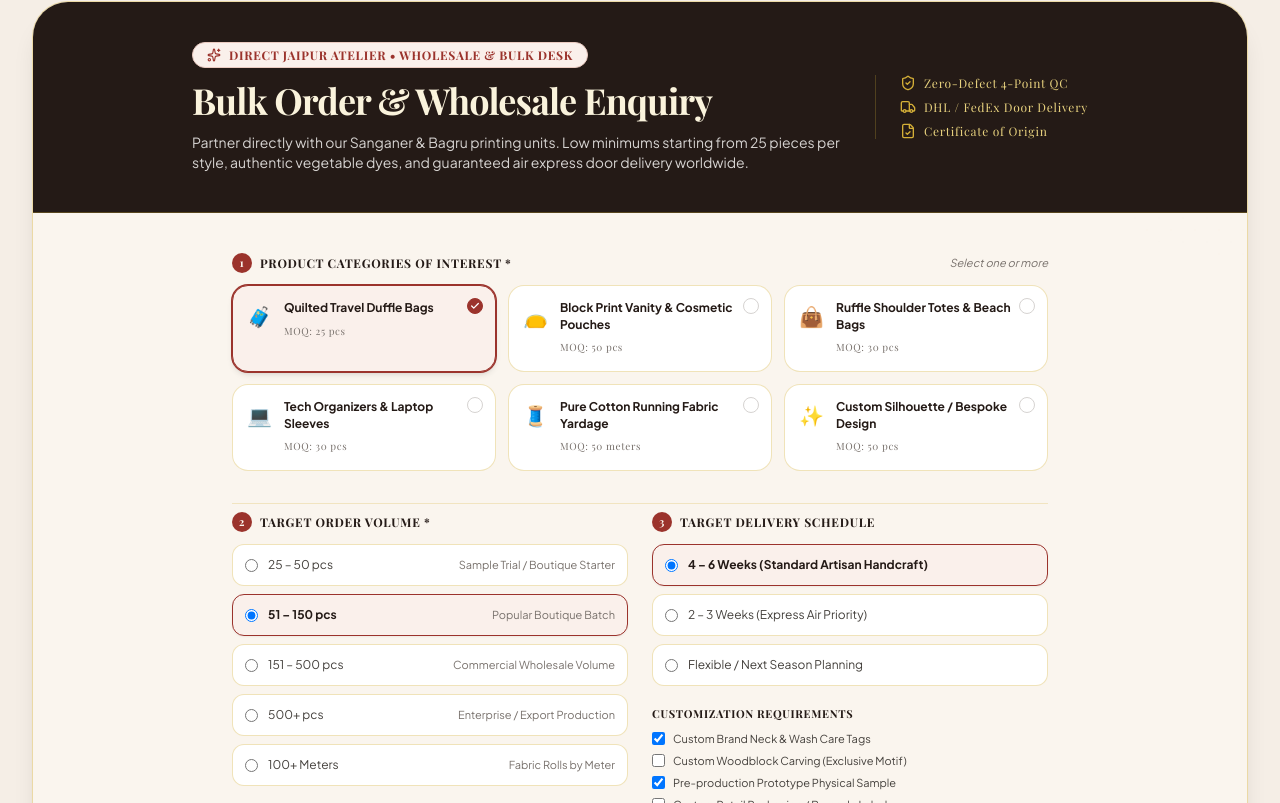
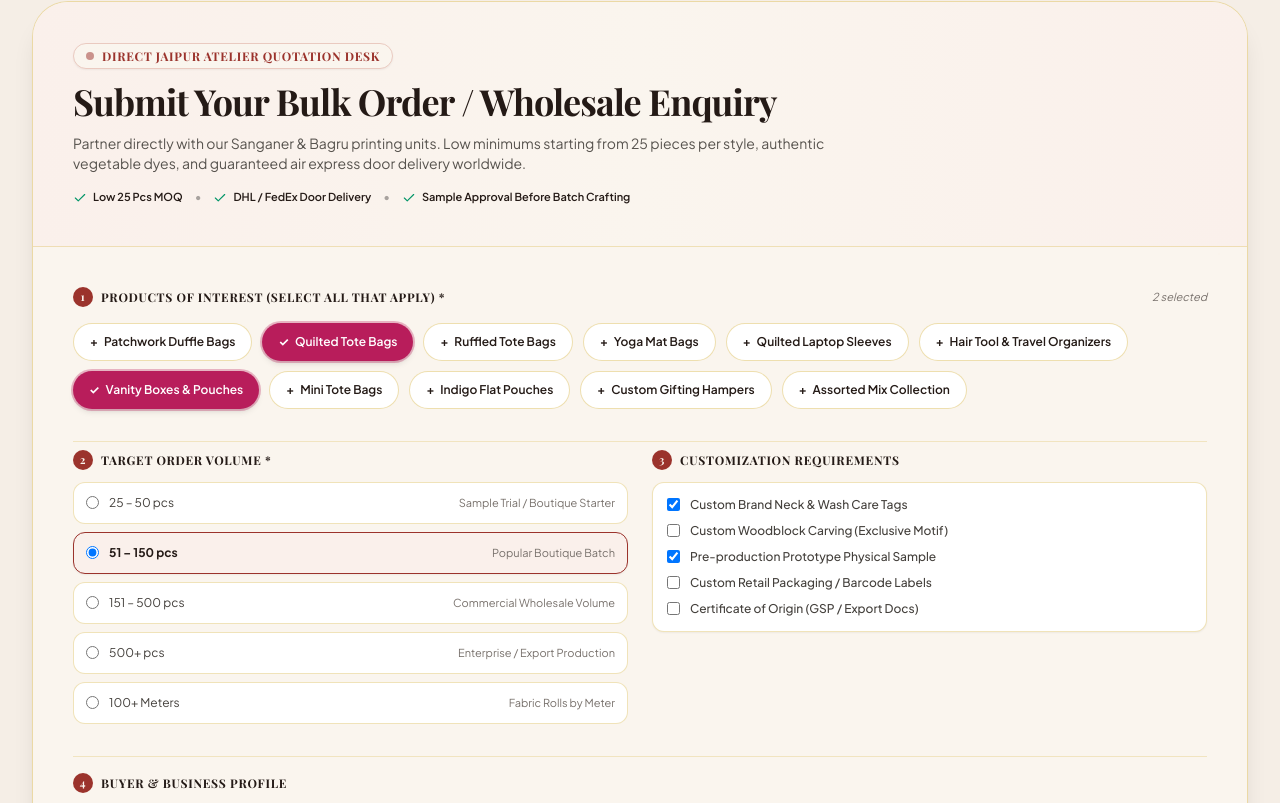
Before and after one commit to rahullgurjar/ramam-textiles, a React (Vite) app: page / in a window 1280 px wide. Shown: the part 9937-10740 px from the top of the page. Built offline with nearby package versions, Linux system fonts and the light colour scheme; a web font is replaced by a local one.

Commit message:
feat: remove delivery timeline and update bulk enquiry products of interest pills

```diff
--- a/src/components/BulkOrderEnquiryForm.tsx
+++ b/src/components/BulkOrderEnquiryForm.tsx
@@ -1,8 +1,7 @@
 import React, { useState } from 'react';
 import {
-  Send, CheckCircle2, Sparkles, Building2, ShieldCheck, Truck,
-  Package, Globe2, Clock, Layers, MessageSquare, Phone, Mail,
-  FileCheck, ArrowRight, RotateCcw, Check, ExternalLink, HelpCircle
+  Send, CheckCircle2, ShieldCheck,
+  MessageSquare, RotateCcw, Check
 } from 'lucide-react';
 import { useApp } from '../context/AppContext';
 
@@ -13,13 +12,18 @@ interface BulkOrderEnquiryFormProps {
   onSuccess?: () => void;
 }
 
-const CATEGORY_OPTIONS = [
-  { id: 'duffle', label: 'Quilted Travel Duffle Bags', minQty: '25 pcs', icon: '🧳' },
-  { id: 'pouches', label: 'Block Print Vanity & Cosmetic Pouches', minQty: '50 pcs', icon: '👝' },
-  { id: 'totes', label: 'Ruffle Shoulder Totes & Beach Bags', minQty: '30 pcs', icon: '👜' },
-  { id: 'tech', label: 'Tech Organizers & Laptop Sleeves', minQty: '30 pcs', icon: '💻' },
-  { id: 'fabrics', label: 'Pure Cotton Running Fabric Yardage', minQty: '50 meters', icon: '🧵' },
-  { id: 'custom', label: 'Custom Silhouette / Bespoke Design', minQty: '50 pcs', icon: '✨' },
+export const PRODUCT_OPTIONS = [
+  'Patchwork Duffle Bags',
+  'Quilted Tote Bags',
+  'Ruffled Tote Bags',
+  'Yoga Mat Bags',
+  'Quilted Laptop Sleeves',
+  'Hair Tool & Travel Organizers',
+  'Vanity Boxes & Pouches',
+  'Mini Tote Bags',
+  'Indigo Flat Pouches',
+  'Custom Gifting Hampers',
+  'Assorted Mix Collection',
 ];
 
 const VOLUME_TIERS = [
@@ -28,12 +32,6 @@ const VOLUME_TIERS = [
   { id: 'wholesale', label: '151 – 500 pcs', desc: 'Commercial Wholesale Volume' },
   { id: 'volume', label: '500+ pcs', desc: 'Enterprise / Export Production' },
   { id: 'fabric_meters', label: '100+ Meters', desc: 'Fabric Rolls by Meter' },
-];
-
-const TIMELINE_OPTIONS = [
-  { id: 'standard', label: '4 – 6 Weeks (Standard Artisan Handcraft)' },
-  { id: 'express', label: '2 – 3 Weeks (Express Air Priority)' },
-  { id: 'flexible', label: 'Flexible / Next Season Planning' },
 ];
 
 const CUSTOMIZATION_OPTIONS = [
@@ -59,11 +57,14 @@ export const BulkOrderEnquiryForm: React.FC<BulkOrderEnquiryFormProps> = ({
   const [phone, setPhone] = useState('');
   const [country, setCountry] = useState('');
   const [city, setCity] = useState('');
-  const [selectedCategories, setSelectedCategories] = useState<string[]>(() => {
-    return defaultCategory ? [defaultCategory] : ['duffle'];
+  const [selectedProducts, setSelectedProducts] = useState<string[]>(() => {
+    if (defaultCategory) {
+      const match = PRODUCT_OPTIONS.find(p => p.toLowerCase().includes(defaultCategory.toLowerCase()));
+      if (match) return [match];
+    }
+    return ['Quilted Tote Bags', 'Vanity Boxes & Pouches'];
   });
   const [volumeTier, setVolumeTier] = useState<string>('51 – 150 pcs');
-  const [targetTimeline, setTargetTimeline] = useState<string>('4 – 6 Weeks (Standard Artisan Handcraft)');
   const [customizations, setCustomizations] = useState<string[]>(['tags', 'sample']);
   const [notes, setNotes] = useState('');
 
@@ -72,11 +73,11 @@ export const BulkOrderEnquiryForm: React.FC<BulkOrderEnquiryFormProps> = ({
   const [isSubmitted, setIsSubmitted] = useState(false);
   const [enquiryRefId, setEnquiryRefId] = useState('');
 
-  const toggleCategory = (catId: string) => {
-    setSelectedCategories(prev =>
-      prev.includes(catId)
-        ? (prev.length > 1 ? prev.filter(c => c !== catId) : prev)
-        : [...prev, catId]
+  const toggleProduct = (product: string) => {
+    setSelectedProducts(prev =>
+      prev.includes(product)
+        ? (prev.length > 1 ? prev.filter(p => p !== product) : prev)
+        : [...prev, product]
     );
   };
 
@@ -96,8 +97,8 @@ export const BulkOrderEnquiryForm: React.FC<BulkOrderEnquiryFormProps> = ({
       return;
     }
 
-    if (selectedCategories.length === 0) {
-      showToast('Please select at least one product category of interest.', 'error');
+    if (selectedProducts.length === 0) {
+      showToast('Please select at least one product of interest.', 'error');
       return;
     }
 
@@ -122,17 +123,14 @@ export const BulkOrderEnquiryForm: React.FC<BulkOrderEnquiryFormProps> = ({
 
   // Pre-formatted WhatsApp inquiry message for instant conversion
   const getWhatsAppMessage = () => {
-    const categoriesNames = selectedCategories
-      .map(c => CATEGORY_OPTIONS.find(opt => opt.id === c)?.label || c)
-      .join(', ');
+    const productsList = selectedProducts.join(', ');
 
     const text = `Namaste Ramam Textiles Jaipur,\n\nI have submitted a Bulk Order Enquiry (Ref: ${enquiryRefId || 'NEW'}).\n\n` +
       `• Name: ${fullName}\n` +
       `• Brand / Boutique: ${brandName || 'Independent Retailer'}\n` +
       `• Destination: ${city ? `${city}, ` : ''}${country}\n` +
-      `• Categories: ${categoriesNames}\n` +
+      `• Products of Interest: ${productsList}\n` +
       `• Order Volume: ${volumeTier}\n` +
-      `• Timeline: ${targetTimeline}\n` +
       (notes ? `• Notes: ${notes}\n` : '') +
       `\nPlease share the bulk wholesale catalog and FOB pricing.`;
 
@@ -148,44 +146,45 @@ export const BulkOrderEnquiryForm: React.FC<BulkOrderEnquiryFormProps> = ({
         <div className="absolute bottom-0 left-0 w-64 h-64 bg-jaipur-jaali opacity-5 pointer-events-none rounded-tr-full" />
 
         {/* Section Header */}
-        <div className="bg-[#241A16] text-[#FAF5EE] px-6 py-8 sm:px-10 sm:py-10 border-b border-[#D4AF37]/30 relative">
-          <div className="max-w-4xl mx-auto flex flex-col md:flex-row md:items-center justify-between gap-6">
-            <div className="space-y-3">
-              <div className="inline-flex items-center gap-2 px-3.5 py-1 rounded-full bg-[#FAF0EB] border border-[#EACAC0] text-[#9B332C] text-xs font-bold uppercase tracking-widest font-royal-title">
-                <Sparkles className="w-3.5 h-3.5 text-[#9B332C]" />
-                <span>Direct Jaipur Atelier • Wholesale &amp; Bulk Desk</span>
+        <div className="p-6 sm:p-10 border-b border-[#D4AF37]/30 bg-gradient-to-r from-[#FAF0EB] via-[#FAF5EE] to-[#FAF0EB] relative">
+          <div className="max-w-3xl space-y-3">
+            <div className="inline-flex items-center gap-2 px-3 py-1 rounded-full bg-[#FAF5EE] border border-[#EACAC0] text-[#9B332C] text-xs font-bold font-royal-title uppercase tracking-wider shadow-sm">
+              <span className="w-2 h-2 rounded-full bg-[#9B332C] animate-pulse" />
+              <span>Direct Jaipur Atelier Quotation Desk</span>
             </div>
-              <h2 className="font-playfair text-2xl sm:text-4xl font-bold tracking-tight text-[#FAF3DC]">
-                Bulk Order &amp; Wholesale Enquiry
+
+            <h2 className="font-playfair text-2xl sm:text-4xl font-bold text-[#241A16] tracking-tight">
+              Submit Your Bulk Order / Wholesale Enquiry
             </h2>
-              <p className="text-stone-300 font-royal-body text-xs sm:text-sm leading-relaxed max-w-2xl">
+
+            <p className="text-stone-600 font-royal-body text-xs sm:text-sm leading-relaxed">
               Partner directly with our Sanganer &amp; Bagru printing units. Low minimums starting from 25 pieces per style, authentic vegetable dyes, and guaranteed air express door delivery worldwide.
             </p>
-            </div>
 
-            {/* Quick Assurance Badges */}
-            <div className="flex flex-row md:flex-col gap-2 shrink-0 text-left border-t md:border-t-0 md:border-l border-[#D4AF37]/25 pt-4 md:pt-0 md:pl-6">
-              <div className="flex items-center gap-2 text-xs text-amber-200/90 font-royal-title">
-                <ShieldCheck className="w-4 h-4 text-[#D4AF37] shrink-0" />
-                <span>Zero-Defect 4-Point QC</span>
-              </div>
-              <div className="flex items-center gap-2 text-xs text-amber-200/90 font-royal-title">
-                <Truck className="w-4 h-4 text-[#D4AF37] shrink-0" />
+            <div className="flex flex-wrap items-center gap-3 pt-1 text-[11px] text-[#241A16] font-semibold">
+              <span className="flex items-center gap-1.5">
+                <Check className="w-3.5 h-3.5 text-emerald-600" />
+                <span>Low 25 Pcs MOQ</span>
+              </span>
+              <span className="text-stone-400">•</span>
+              <span className="flex items-center gap-1.5">
+                <Check className="w-3.5 h-3.5 text-emerald-600" />
                 <span>DHL / FedEx Door Delivery</span>
-              </div>
-              <div className="flex items-center gap-2 text-xs text-amber-200/90 font-royal-title">
-                <FileCheck className="w-4 h-4 text-[#D4AF37] shrink-0" />
-                <span>Certificate of Origin</span>
-              </div>
+              </span>
+              <span className="text-stone-400">•</span>
+              <span className="flex items-center gap-1.5">
+                <Check className="w-3.5 h-3.5 text-emerald-600" />
+                <span>Sample Approval Before Batch Crafting</span>
+              </span>
             </div>
           </div>
         </div>
 
-        {/* Form Body */}
-        <div className="p-6 sm:p-10 max-w-4xl mx-auto relative z-10 font-royal-body">
+        {/* Form Body Container */}
+        <div className="p-6 sm:p-10">
           {isSubmitted ? (
             /* =========================================================================
-               SUCCESS CONFIRMATION STATE
+               SUBMISSION SUCCESS CONFIRMATION
                ========================================================================= */
             <div className="py-8 sm:py-12 text-center space-y-6 animate-fade-in">
               <div className="w-20 h-20 rounded-full bg-emerald-50 text-emerald-600 border-2 border-emerald-400 mx-auto flex items-center justify-center shadow-lg">
@@ -200,7 +199,7 @@ export const BulkOrderEnquiryForm: React.FC<BulkOrderEnquiryFormProps> = ({
                   Bulk Enquiry Received!
                 </h3>
                 <p className="text-stone-700 max-w-xl mx-auto text-sm leading-relaxed">
-                  Thank you, <strong className="text-[#241A16]">{fullName}</strong>. Our Senior Export Merchandiser is preparing your bespoke line sheet, volume price matrix, and shipping timeline.
+                  Thank you, <strong className="text-[#241A16]">{fullName}</strong>. Our Senior Export Merchandiser is preparing your bespoke line sheet and volume price matrix.
                 </p>
               </div>
 
@@ -215,14 +214,10 @@ export const BulkOrderEnquiryForm: React.FC<BulkOrderEnquiryFormProps> = ({
                   <span className="font-semibold text-[#9B332C]">{volumeTier}</span>
                 </div>
                 <div className="flex justify-between border-b border-[#D4AF37]/20 pb-2">
-                  <span className="font-bold text-[#241A16]">Product Categories:</span>
-                  <span className="text-right">
-                    {selectedCategories.map(c => CATEGORY_OPTIONS.find(o => o.id === c)?.label).filter(Boolean).join(', ')}
+                  <span className="font-bold text-[#241A16]">Products of Interest:</span>
+                  <span className="text-right max-w-[260px] font-semibold text-[#241A16] line-clamp-2">
+                    {selectedProducts.join(', ')}
                   </span>
-                </div>
-                <div className="flex justify-between">
-                  <span className="font-bold text-[#241A16]">Target Delivery:</span>
-                  <span>{targetTimeline}</span>
                 </div>
               </div>
 
@@ -258,49 +253,39 @@ export const BulkOrderEnquiryForm: React.FC<BulkOrderEnquiryFormProps> = ({
                ========================================================================= */
             <form onSubmit={handleSubmit} className="space-y-8">
 
-              {/* Step 1: Product Categories of Interest */}
+              {/* Step 1: Products of Interest (matching craftofpinkcity pill layout) */}
               <div className="space-y-3">
                 <div className="flex items-center justify-between">
                   <label className="text-xs font-royal-title uppercase tracking-wider text-[#241A16] font-bold flex items-center gap-2">
                     <span className="w-5 h-5 rounded-full bg-[#9B332C] text-[#FAF5EE] inline-flex items-center justify-center text-[11px]">1</span>
-                    <span>Product Categories of Interest *</span>
+                    <span>Products of Interest (Select all that apply) *</span>
                   </label>
-                  <span className="text-[11px] text-stone-500 italic">Select one or more</span>
+                  <span className="text-[11px] text-stone-500 italic">{selectedProducts.length} selected</span>
                 </div>
 
-                <div className="grid grid-cols-1 sm:grid-cols-2 md:grid-cols-3 gap-3">
-                  {CATEGORY_OPTIONS.map(cat => {
-                    const isSelected = selectedCategories.includes(cat.id);
+                <div className="flex flex-wrap gap-2.5 pt-1">
+                  {PRODUCT_OPTIONS.map(product => {
+                    const isSelected = selectedProducts.includes(product);
                     return (
                       <button
-                        key={cat.id}
+                        key={product}
                         type="button"
-                        onClick={() => toggleCategory(cat.id)}
-                        className={`p-3.5 rounded-2xl border text-left transition-all flex items-start gap-3 relative ${
+                        onClick={() => toggleProduct(product)}
+                        className={`px-4 py-2.5 rounded-full text-xs font-semibold transition-all duration-200 cursor-pointer flex items-center gap-1.5 ${
                           isSelected
-                            ? 'bg-[#FAF0EB] border-[#9B332C] shadow-md ring-1 ring-[#9B332C]'
-                            : 'bg-white border-[#D4AF37]/35 hover:border-[#9B332C]/60 hover:bg-[#FAF5EE]'
+                            ? 'bg-[#B81D5B] text-white shadow-md ring-2 ring-[#B81D5B]/30'
+                            : 'bg-white border border-[#D4AF37]/40 text-[#241A16] hover:border-[#B81D5B]/60 hover:text-[#B81D5B] hover:bg-[#FAF5EE]'
                         }`}
                       >
-                        <span className="text-xl shrink-0 mt-0.5">{cat.icon}</span>
-                        <div className="flex-1 pr-5">
-                          <h4 className="text-xs font-bold text-[#241A16] leading-snug">{cat.label}</h4>
-                          <span className="text-[10px] text-stone-500 font-royal-title">MOQ: {cat.minQty}</span>
-                        </div>
-                        <div className={`absolute top-3 right-3 w-4 h-4 rounded-full flex items-center justify-center border text-[10px] transition-colors ${
-                          isSelected
-                            ? 'bg-[#9B332C] border-[#9B332C] text-white'
-                            : 'border-stone-300 text-transparent'
-                        }`}>
-                          <Check className="w-2.5 h-2.5 stroke-[3]" />
-                        </div>
+                        <span className="font-bold">{isSelected ? '✓' : '+'}</span>
+                        <span>{product}</span>
                       </button>
                     );
                   })}
                 </div>
               </div>
 
-              {/* Step 2: Order Volume Tier & Delivery Timeline */}
+              {/* Step 2: Order Volume Tier & Customization Add-ons */}
               <div className="grid grid-cols-1 md:grid-cols-2 gap-6 pt-2 border-t border-[#D4AF37]/25">
                 {/* Volume Tier */}
                 <div className="space-y-3">
@@ -335,45 +320,17 @@ export const BulkOrderEnquiryForm: React.FC<BulkOrderEnquiryFormProps> = ({
                   </div>
                 </div>
 
-                {/* Target Timeline */}
+                {/* Customization Add-ons */}
                 <div className="space-y-3">
                   <label className="text-xs font-royal-title uppercase tracking-wider text-[#241A16] font-bold flex items-center gap-2">
                     <span className="w-5 h-5 rounded-full bg-[#9B332C] text-[#FAF5EE] inline-flex items-center justify-center text-[11px]">3</span>
-                    <span>Target Delivery Schedule</span>
+                    <span>Customization Requirements</span>
                   </label>
-                  <div className="space-y-2">
-                    {TIMELINE_OPTIONS.map(time => (
-                      <label
-                        key={time.id}
-                        className={`flex items-center gap-2.5 p-3 rounded-xl border text-xs cursor-pointer transition-all ${
-                          targetTimeline === time.label
-                            ? 'bg-[#FAF0EB] border-[#9B332C] text-[#241A16] font-bold shadow-sm'
-                            : 'bg-white border-[#D4AF37]/35 text-stone-700 hover:border-stone-400'
-                        }`}
-                      >
-                        <input
-                          type="radio"
-                          name="targetTimeline"
-                          value={time.label}
-                          checked={targetTimeline === time.label}
-                          onChange={() => setTargetTimeline(time.label)}
-                          className="text-[#9B332C] focus:ring-[#9B332C]"
-                        />
-                        <span>{time.label}</span>
-                      </label>
-                    ))}
-                  </div>
-
-                  {/* Customization Add-ons */}
-                  <div className="pt-2">
-                    <span className="block text-[11px] font-royal-title uppercase tracking-wider text-[#241A16] font-bold mb-2">
-                      Customization Requirements
-                    </span>
-                    <div className="space-y-1.5">
+                  <div className="bg-white border border-[#D4AF37]/35 rounded-xl p-3.5 space-y-2.5 shadow-sm">
                     {CUSTOMIZATION_OPTIONS.map(cust => (
                       <label
                         key={cust.id}
-                          className="flex items-center gap-2 text-xs text-stone-700 cursor-pointer select-none hover:text-[#241A16]"
+                        className="flex items-center gap-2.5 text-xs text-stone-700 cursor-pointer select-none hover:text-[#241A16]"
                       >
                         <input
                           type="checkbox"
@@ -381,10 +338,9 @@ export const BulkOrderEnquiryForm: React.FC<BulkOrderEnquiryFormProps> = ({
                           onChange={() => toggleCustomization(cust.id)}
                           className="rounded border-stone-300 text-[#9B332C] focus:ring-[#9B332C]"
                         />
-                          <span className="text-[11px]">{cust.label}</span>
+                        <span className="text-xs font-medium">{cust.label}</span>
                       </label>
                     ))}
-                    </div>
                   </div>
                 </div>
               </div>
```
Lines whose indentation alone changed are shown as unchanged.
